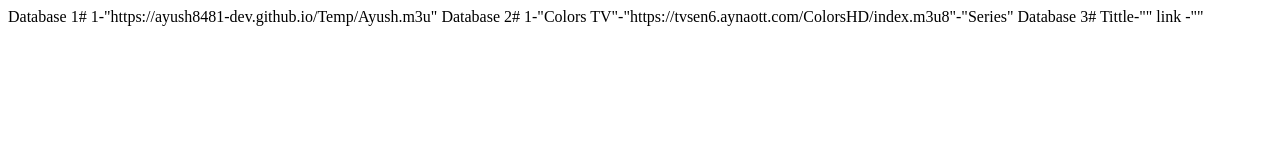
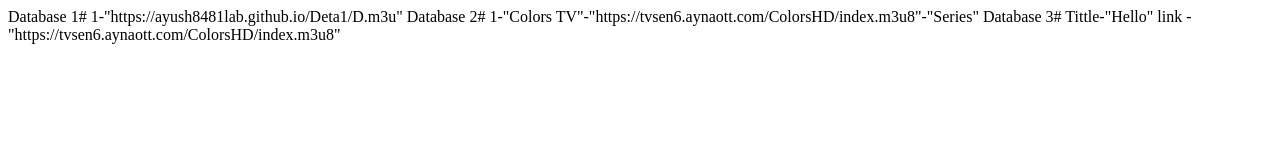
Before and after one commit to Ayush8481Lab/Deta1, a plain HTML site: page index.html in a window 1280 px wide. Drawn offline with Linux system fonts and the light colour scheme.

Commit message:
Update index.html

```diff
--- a/index.html
+++ b/index.html
@@ -5,14 +5,14 @@
         <meta name="viewport" id="viewport" content="width=device-width, initial-scale=1">
         <link rel="shortcut icon" href="favicon.png" type="image/x-icon">
   Database 1#
-1-"https://ayush8481-dev.github.io/Temp/Ayush.m3u"
+1-"https://ayush8481lab.github.io/Deta1/D.m3u"
 
       Database 2#
       1-"Colors TV"-"https://tvsen6.aynaott.com/ColorsHD/index.m3u8"-"Series"
 
       Database 3#
-      Tittle-""
-      link -""
+      Tittle-"Hello"
+      link -"https://tvsen6.aynaott.com/ColorsHD/index.m3u8"
     </div>
     </body>
 </html>
```
